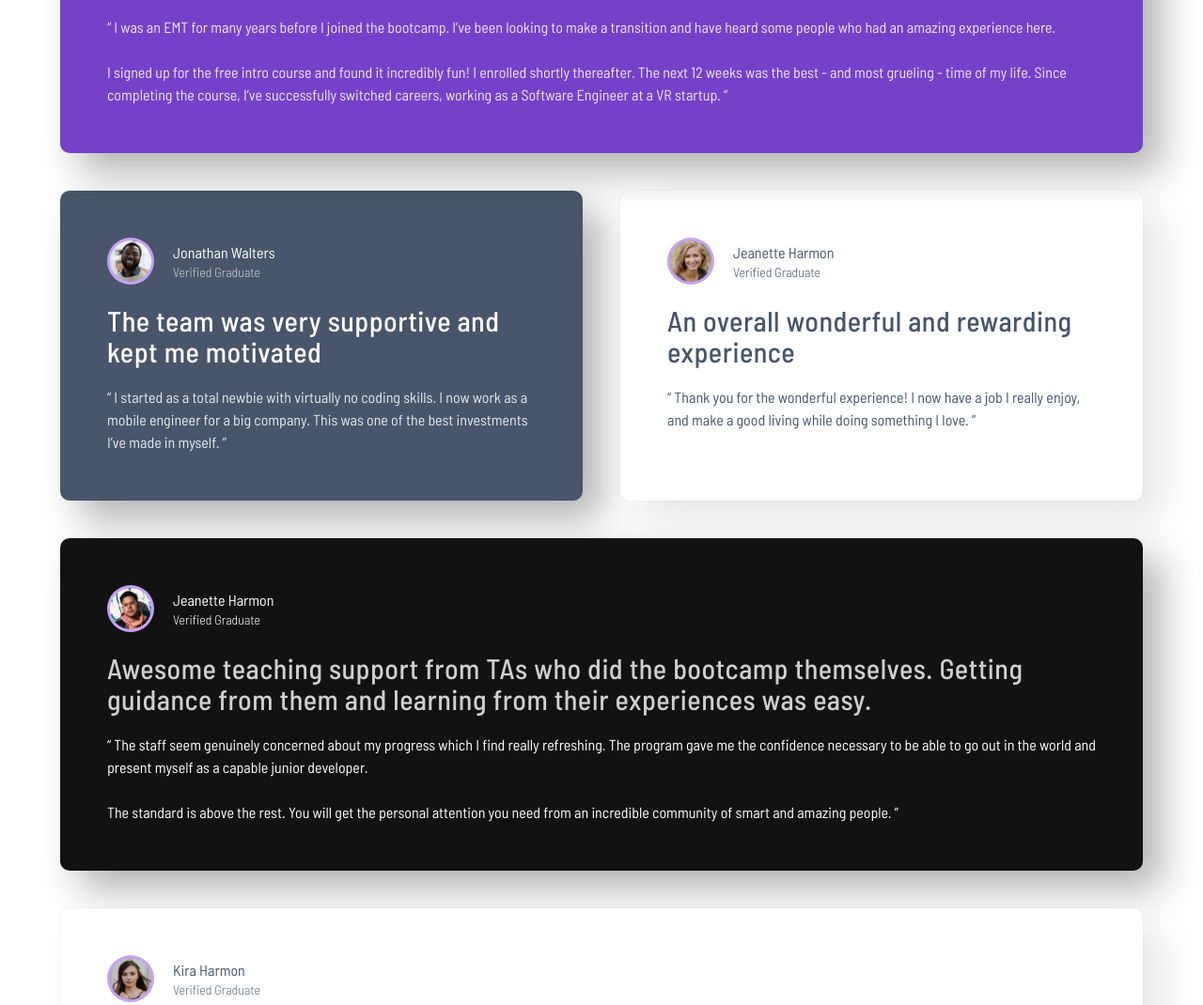
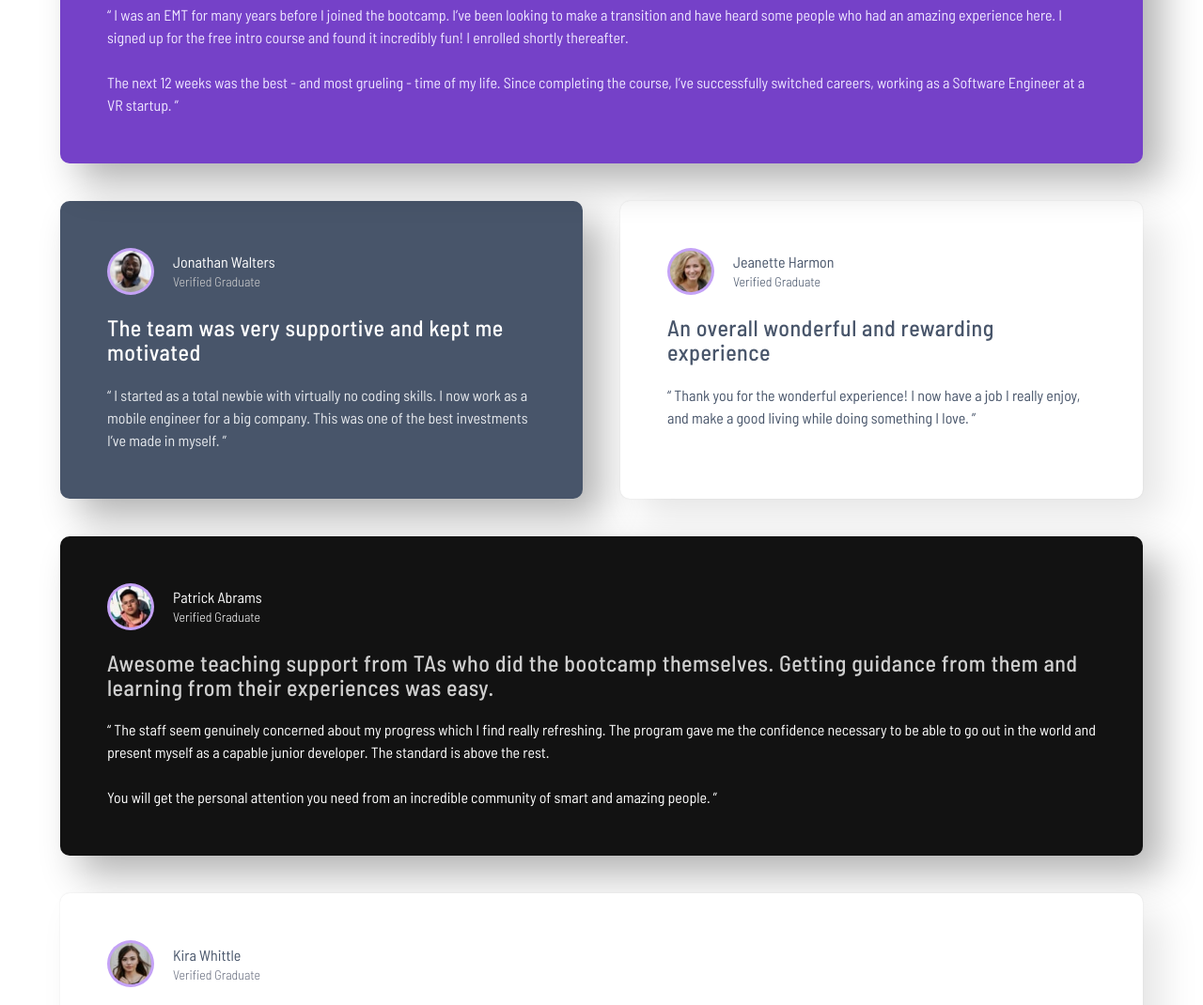
Before and after one commit to santi-rdz/testimonials-grid-, a plain HTML site: page index.html in a window 1280 px wide. Shown: the part 231-1301 px from the top of the page at 94% size. Drawn offline with Linux system fonts and the light colour scheme.

Commit message:
final testimonials

```diff
--- a/index.html
+++ b/index.html
@@ -40,14 +40,13 @@
             <p>
               “ I was an EMT for many years before I joined the bootcamp. I’ve
               been looking to make a transition and have heard some people who
-              had an amazing experience here.
+              had an amazing experience here. I signed up for the free intro
+              course and found it incredibly fun! I enrolled shortly thereafter.
             </p>
             <p>
-              I signed up for the free intro course and found it incredibly fun!
-              I enrolled shortly thereafter. The next 12 weeks was the best -
-              and most grueling - time of my life. Since completing the course,
-              I’ve successfully switched careers, working as a Software Engineer
-              at a VR startup. ”
+              The next 12 weeks was the best - and most grueling - time of my
+              life. Since completing the course, I’ve successfully switched
+              careers, working as a Software Engineer at a VR startup. ”
             </p>
           </div>
         </blockquote>
@@ -98,7 +97,7 @@
         <header>
           <figure><img src="images/image-patrick.jpg" alt="" /></figure>
           <div>
-            <p class="txt-2 white">Jeanette Harmon</p>
+            <p class="txt-2 white">Patrick Abrams</p>
             <span class="txt-4 white">Verified Graduate</span>
           </div>
         </header>
@@ -113,12 +112,11 @@
               “ The staff seem genuinely concerned about my progress which I
               find really refreshing. The program gave me the confidence
               necessary to be able to go out in the world and present myself as
-              a capable junior developer.
+              a capable junior developer. The standard is above the rest.
             </p>
             <p>
-              The standard is above the rest. You will get the personal
-              attention you need from an incredible community of smart and
-              amazing people. ”
+              You will get the personal attention you need from an incredible
+              community of smart and amazing people. ”
             </p>
           </div>
         </blockquote>
@@ -127,7 +125,7 @@
         <header>
           <figure><img src="images/image-kira.jpg" alt="" /></figure>
           <div>
-            <p class="txt-2 grey-500">Kira Harmon</p>
+            <p class="txt-2 grey-500">Kira Whittle</p>
             <span class="txt-4 grey-400">Verified Graduate</span>
           </div>
         </header>
@@ -151,8 +149,10 @@
               assistance. The agile team project, in particular, was
               outstanding. It took my learning to the next level in a way that
               no tutorial could ever have. In fact, I’ve often referred to it
-              during interviews as an example of my developent experience. It
-              certainly helped me land a job as a full-stack developer after
+              during interviews as an example of my developent experience.
+            </p>
+            <p>
+              It certainly helped me land a job as a full-stack developer after
               receiving multiple offers.
             </p>
           </div>
--- a/style.css
+++ b/style.css
@@ -43,7 +43,7 @@
 }
 @layer text-presets {
   .txt-1 {
-    font-size: 3rem;
+    font-size: 2.4rem;
     line-height: 1.1;
     letter-spacing: 0.5px;
     font-weight: 500;
```
